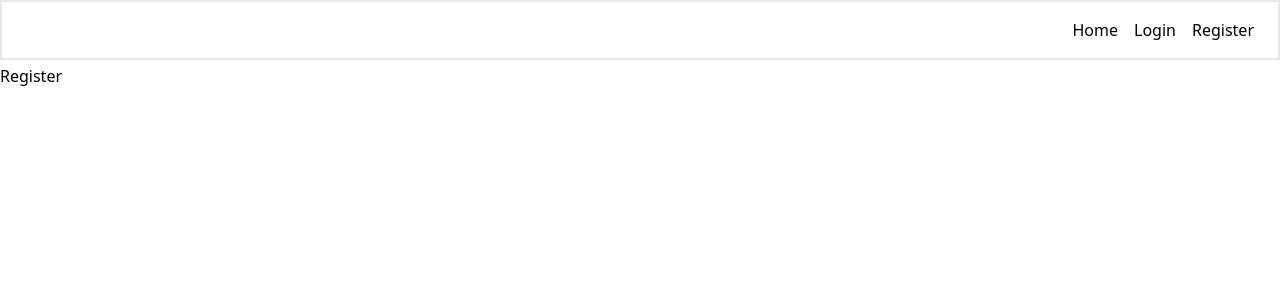
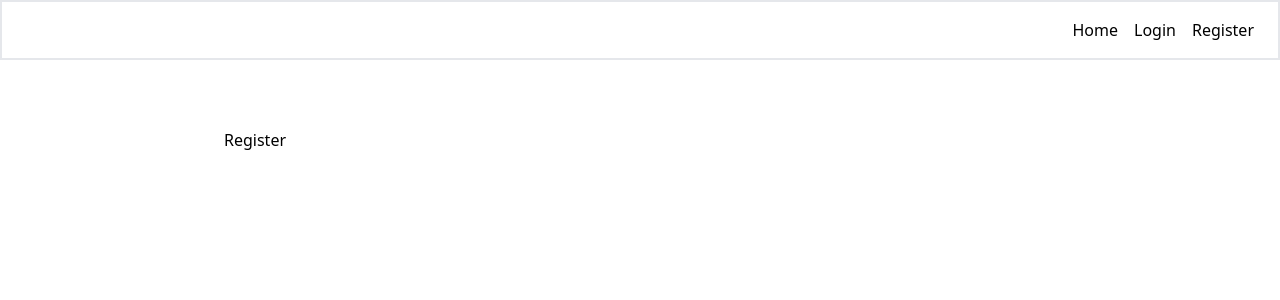
Before and after one commit to Noryuxd/DEVOWFS201, a React (Vite) app in the folder frontend/: page /register in a window 1280 px wide. Shown: the top 300 px of the page. Built offline with nearby package versions, Linux system fonts and the light colour scheme; no server answers.

Commit message:
Add CSRF token and update layout styles

```diff
--- a/frontend/src/api/axios.js
+++ b/frontend/src/api/axios.js
@@ -2,4 +2,5 @@ import axios from "axios";
 
 export const axiosClient = axios.create({
   baseURL: import.meta.env.VITE_BACKEND_URL,
+  withCredentials: true,
 });
--- a/frontend/src/layouts/Layout.jsx
+++ b/frontend/src/layouts/Layout.jsx
@@ -19,10 +19,10 @@ const Layout = () => {
           </ul>
         </nav>
       </header>
-      <main className="mt-16">
+      <main className="mt-16 p-16 w-3/4 mx-auto">
         <Outlet />
       </main>
-      {/* Add footer fach nsaliw */}
+      {/* Add footer wehn finished */}
       {/* <footer>Footer</footer> */}
     </>
   );
--- a/frontend/src/pages/Login.jsx
+++ b/frontend/src/pages/Login.jsx
@@ -2,7 +2,8 @@ import React from "react";
 import { axiosClient } from "../api/axios";
 
 // Use async arrowed function to make API calls
-// const axios = await axiosClient.post('/login', data)
+// const csrf = await axiosClient.get('/sanctum/csrf-cookie')
+// const data = await axiosClient.post('/login', values)
 
 const Login = () => {
   return <div>Login</div>;
--- a/frontend/src/pages/Register.jsx
+++ b/frontend/src/pages/Register.jsx
@@ -2,7 +2,8 @@ import React from 'react'
 import { axiosClient } from "../api/axios";
 
 // Use async arrowed function to make API calls
-// const axios = await axiosClient.post('/register', data)
+// const csrf = await axiosClient.get('/sanctum/csrf-cookie')
+// const data = await axiosClient.post('/register', values)
 
 
 const Register = () => {
```
